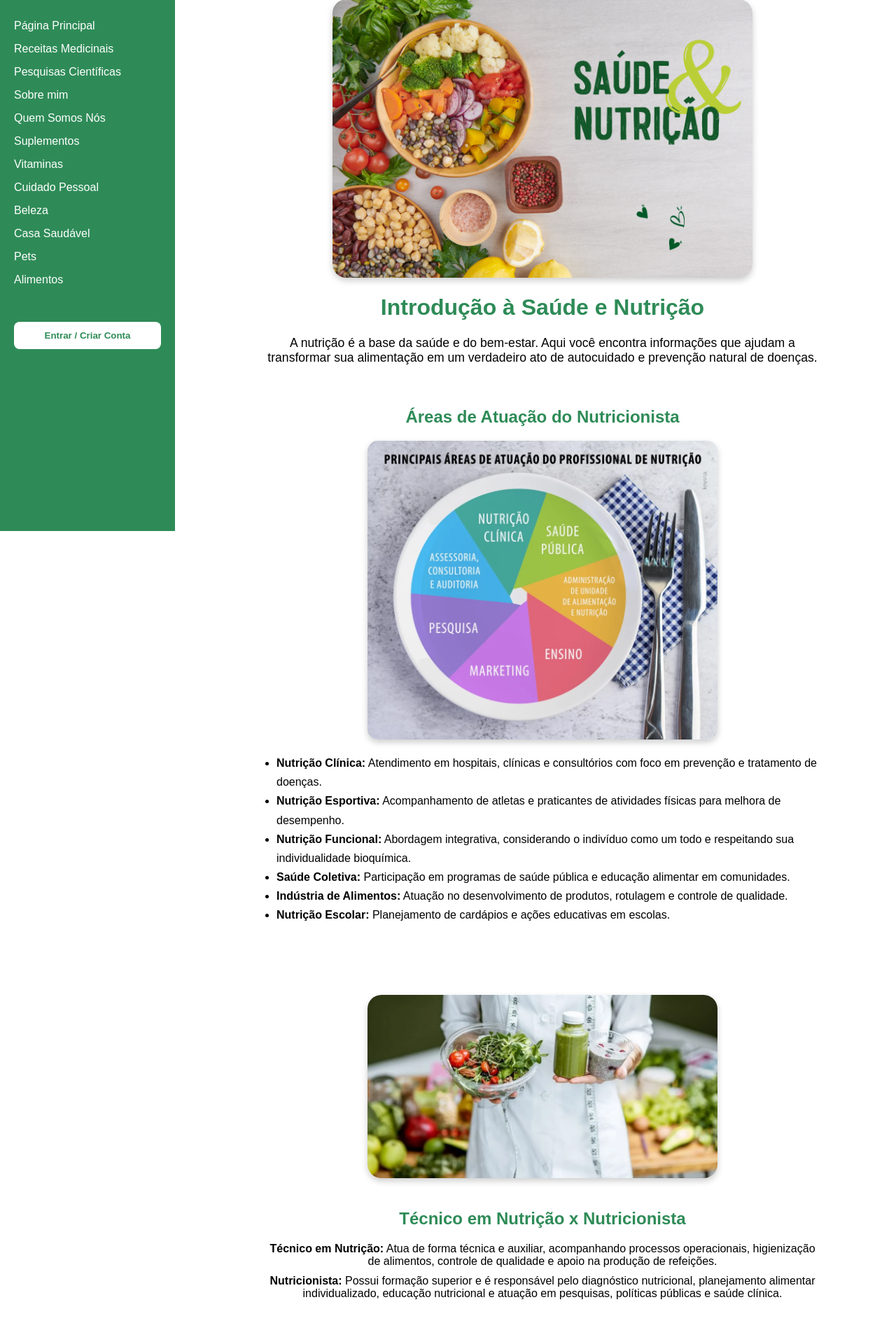
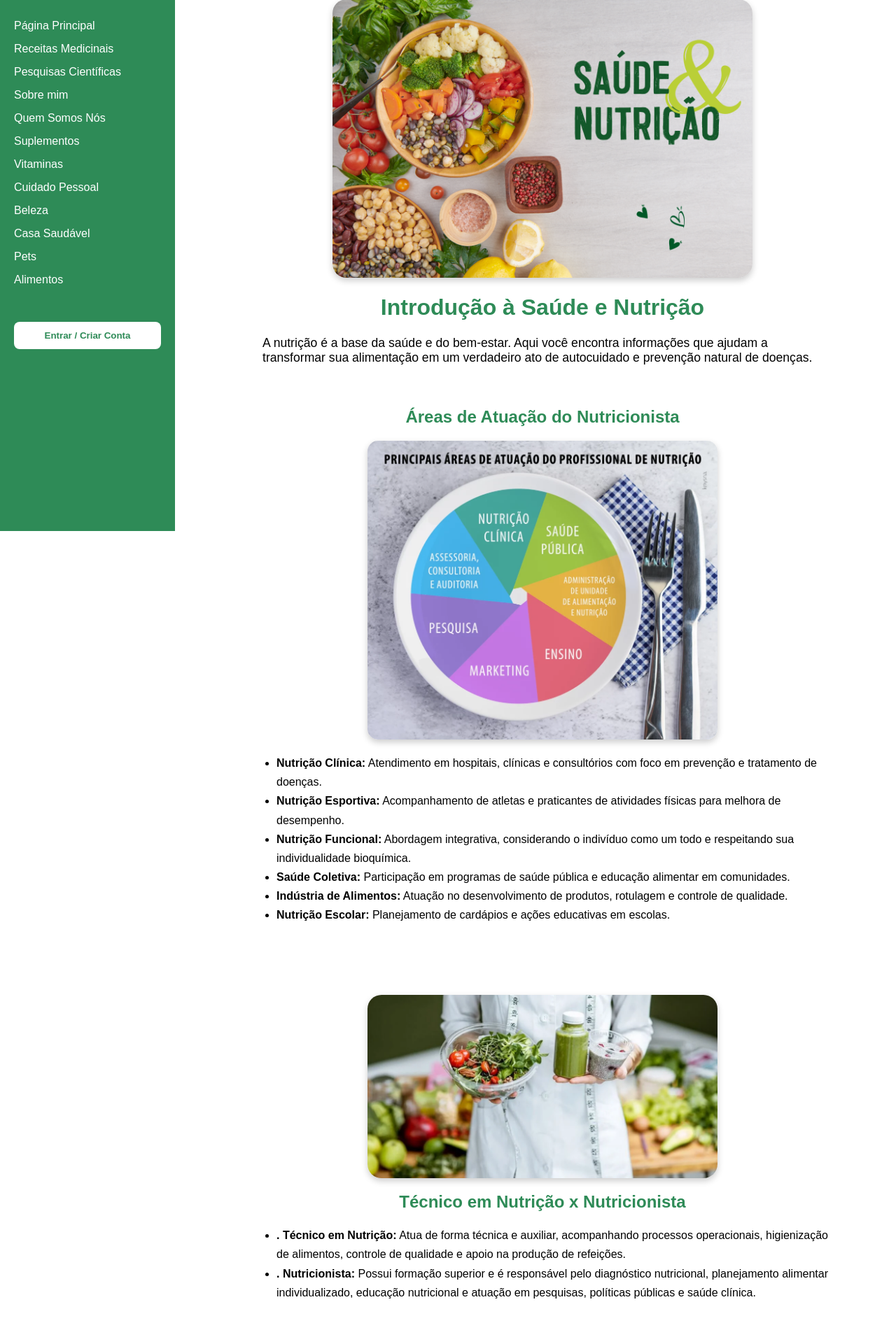
Before and after one commit to NutriAmorim/loja_nutri_novo, a Django app: page / in a window 1280 px wide. Shown: the part 101-2002 px from the top of the page at 70% size. Before the commit the page ends 1958 px from the top, so only its background shows below. Run offline with Django 5.2, Linux system fonts and the light colour scheme.

Commit message:
style: centralizar textos e alinhar parágrafo à esquerda

```diff
--- a/loja_app/templates/loja_app/pagina_principal.html
+++ b/loja_app/templates/loja_app/pagina_principal.html
@@ -10,7 +10,7 @@
         <img src="{% static 'img/saude-e-nutricao.png' %}" alt="Saúde e Nutrição"
              style="max-width: 600px; width: 100%; height: auto; border-radius: 20px; box-shadow: 0 4px 10px rgba(0,0,0,0.2);">
         <h1 style="color: #2E8B57; margin-top: 20px;">Introdução à Saúde e Nutrição</h1>
-        <p style="font-size: 1.1em; max-width: 800px; margin: auto;">
+        <p style="font-size: 1.1em; max-width: 800px; margin: auto; text-align: left;">
             A nutrição é a base da saúde e do bem-estar. Aqui você encontra informações que ajudam a transformar sua alimentação
             em um verdadeiro ato de autocuidado e prevenção natural de doenças.
         </p>
@@ -36,19 +36,16 @@
 
 <!-- Diferença entre Técnico e Nutricionista -->
 <div style="padding: 20px;">
-    <div style="max-width: 900px; margin: 0 auto; text-align: center;">
+    <div style="max-width: 900px; margin: 0 auto; text-align: left;">
         <img src="{% static 'img/diferencas-entre-tecnico-em-nutricao-e-nutricionista.webp' %}" alt="Técnico vs Nutricionista"
-             style="max-width: 500px; width: 100%; height: auto; border-radius: 20px; margin-bottom: 20px; box-shadow: 0 4px 10px rgba(0,0,0,0.2);">
+             style="max-width: 500px; width: 100%; height: auto; border-radius: 20px; margin: 0 auto 20px auto; display: block; box-shadow: 0 4px 10px rgba(0,0,0,0.2);">
 
-        <h2 style="color: #2E8B57;">Técnico em Nutrição x Nutricionista</h2>
-        <p style="font-size: 1em; max-width: 800px; margin: 0 auto 10px;">
-            <strong>Técnico em Nutrição:</strong> Atua de forma técnica e auxiliar, acompanhando processos operacionais, higienização de alimentos,
-            controle de qualidade e apoio na produção de refeições.
-        </p>
-        <p style="font-size: 1em; max-width: 800px; margin: 0 auto;">
-            <strong>Nutricionista:</strong> Possui formação superior e é responsável pelo diagnóstico nutricional, planejamento alimentar individualizado,
-            educação nutricional e atuação em pesquisas, políticas públicas e saúde clínica.
-        </p>
+        <h2 style="color: #2E8B57; text-align: center;">Técnico em Nutrição x Nutricionista</h2>
+
+        <ul style="font-size: 1em; max-width: 800px; margin: 0 auto; line-height: 1.7;">
+            <li><strong>. Técnico em Nutrição:</strong> Atua de forma técnica e auxiliar, acompanhando processos operacionais, higienização de alimentos, controle de qualidade e apoio na produção de refeições.</li>
+            <li><strong>. Nutricionista:</strong> Possui formação superior e é responsável pelo diagnóstico nutricional, planejamento alimentar individualizado, educação nutricional e atuação em pesquisas, políticas públicas e saúde clínica.</li>
+        </ul>
     </div>
 </div>
 {% endblock %}
```
